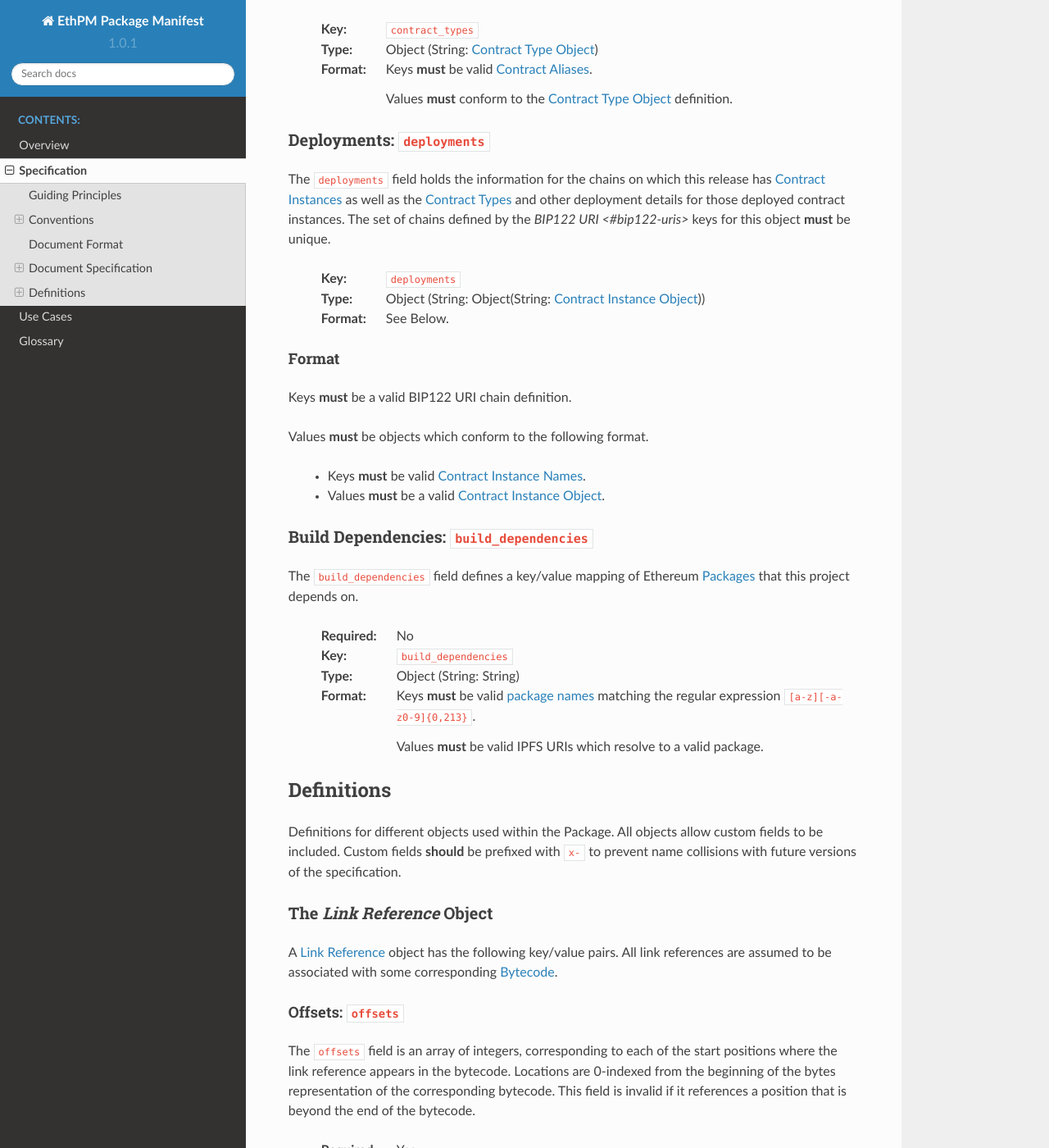
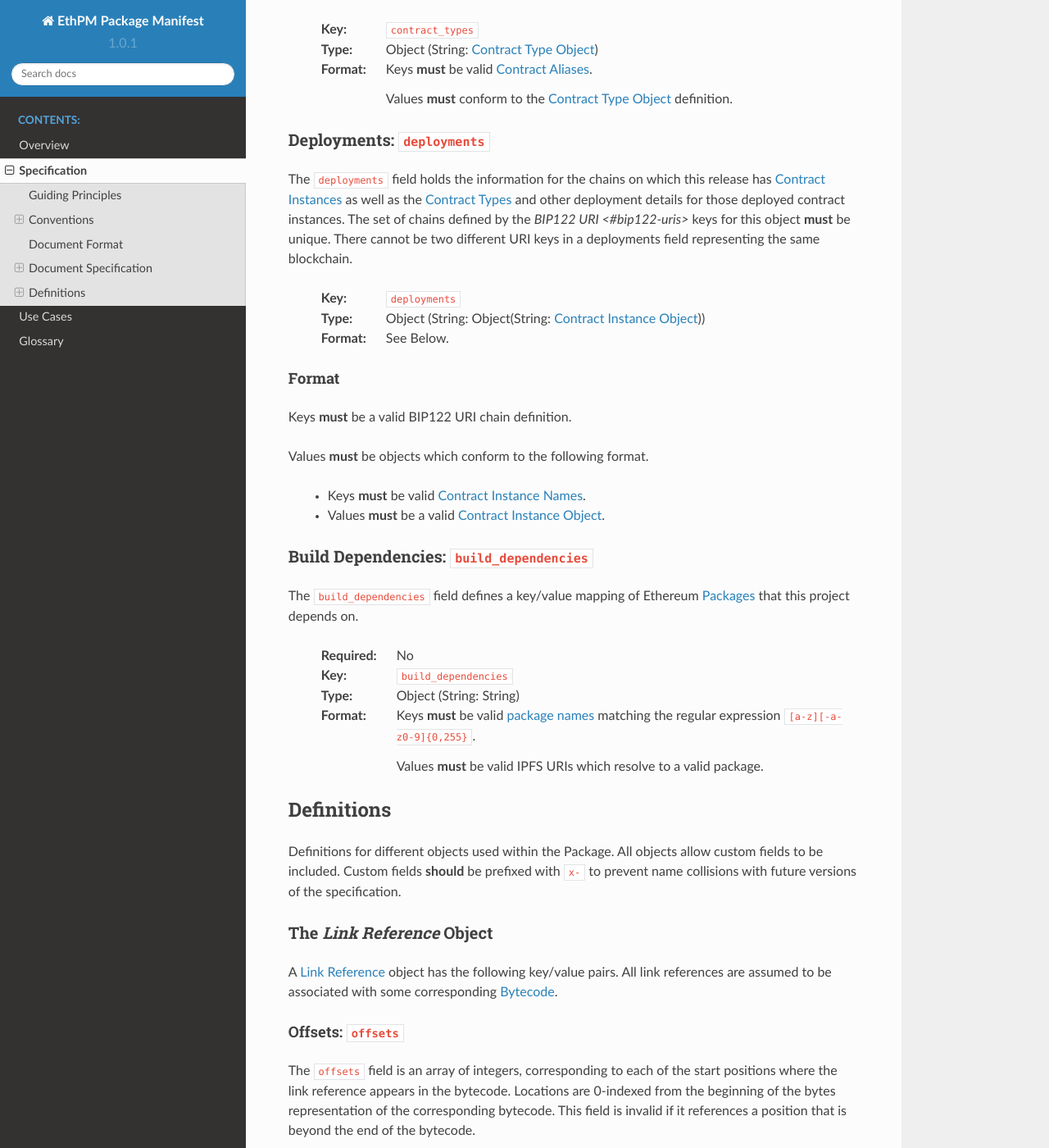
Before and after one commit to ethpm/ethpm-spec, a Sphinx documentation site: the page built from docs/source/package-spec.rst, in a window 1280 px wide and 1400 px high, scrolled down 3204 px. Shown: the whole window at 82% size. Built offline with Sphinx 7.4.7 and the Read the Docs theme 2.0.0, drawn with Linux system fonts in a browser that asks for light colours; the version number is read from the project's files by our own code; some of the changed text lies outside the part shown.

```diff
--- a/docs/source/package-spec.rst
+++ b/docs/source/package-spec.rst
@@ -99,7 +99,7 @@
 package. Packages **must** include this field. Package names **must**
 begin with a lowercase letter and be comprised of only lowercase
 letters, numeric characters, and the dash character ``-``. Package
-names **must** not exceed 214 characters in length.
+names **must** not exceed 255 characters in length.
 
   :Required: Yes
   :Key: ``package_name``
@@ -190,7 +190,8 @@
 this release has |ContractInstances| as well as the |ContractTypes|
 and other deployment details for those deployed contract instances.
 The set of chains defined by the `BIP122 URI <#bip122-uris>` keys for this
-object **must** be unique.
+object **must** be unique. There cannot be two different URI keys in a deployments
+field representing the same blockchain.
 
   :Key: ``deployments``
   :Type: Object (String: Object(String: `Contract Instance Object`_))
@@ -217,7 +218,7 @@
   :Type: Object (String: String)
   :Format:
       Keys **must** be valid `package names`_ matching the regular expression
-      ``[a-z][-a-z0-9]{0,213}``.
+      ``[a-z][-a-z0-9]{0,255}``.
 
       Values **must** be valid IPFS URIs which resolve to a valid package.
 
```
Also changed, not shown: 1 other file.
